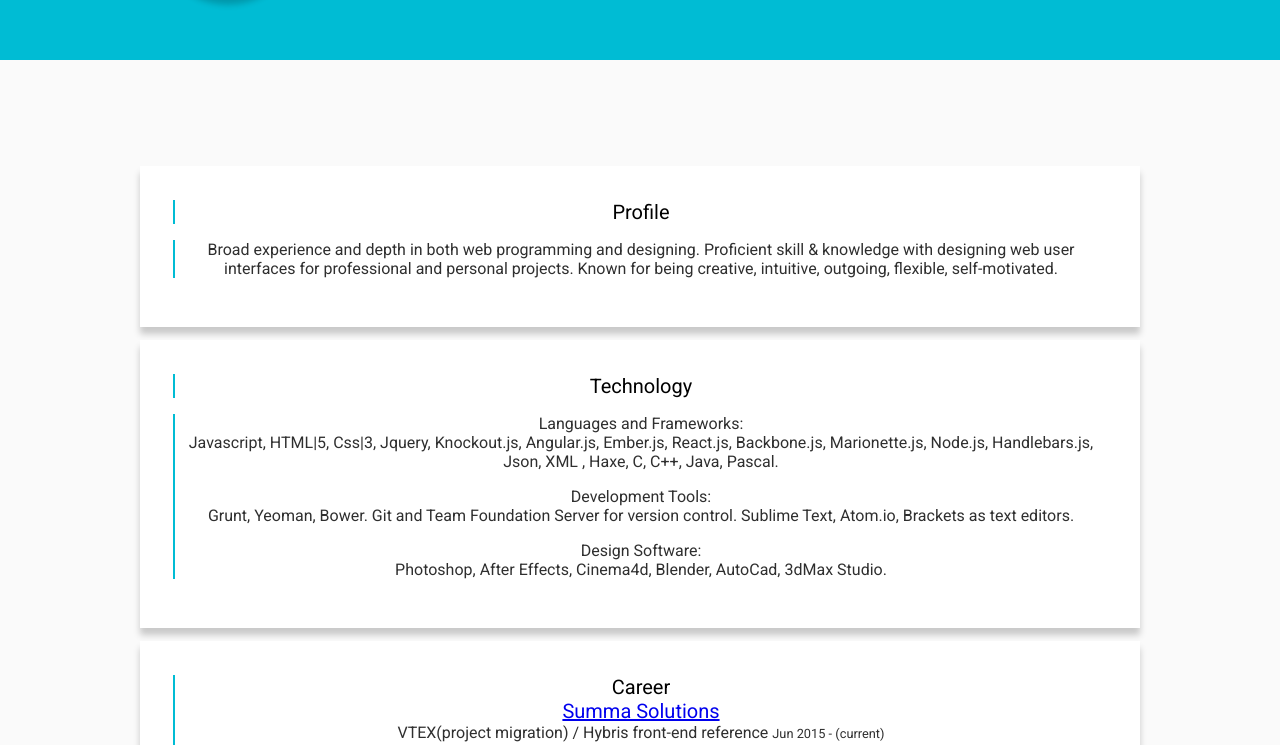
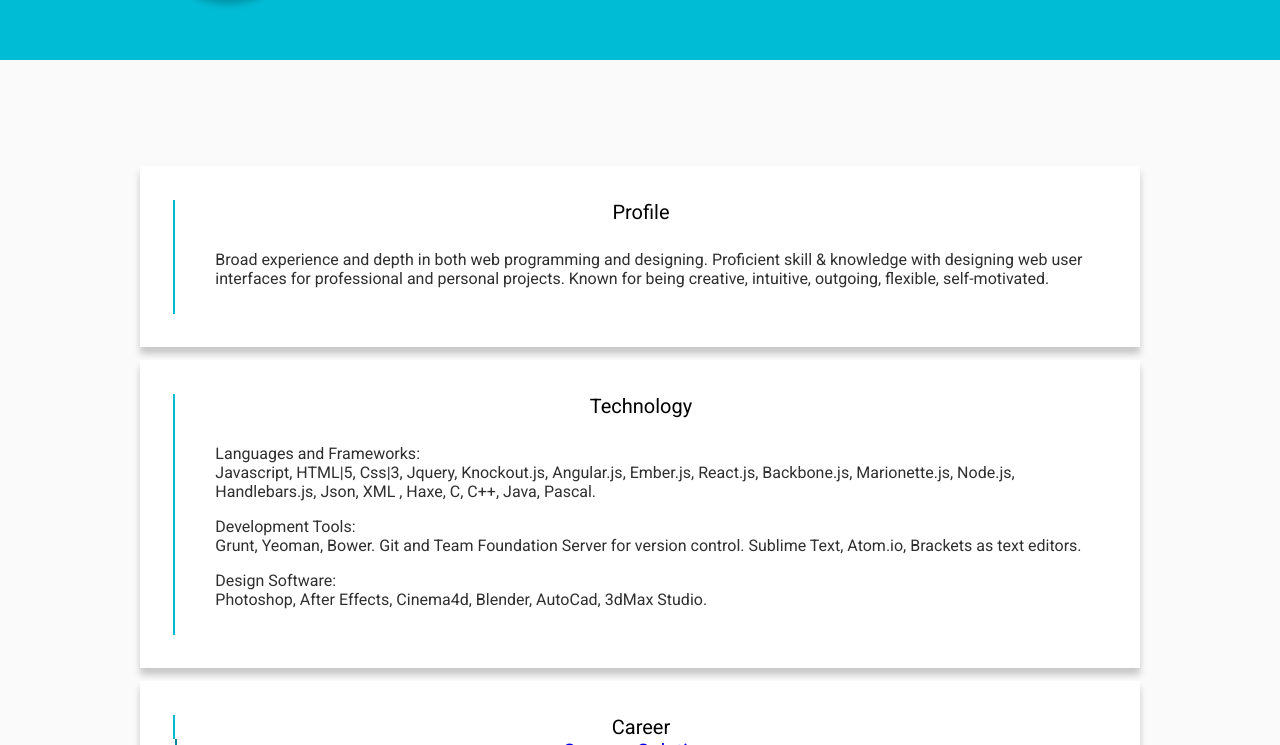
Before and after one commit to josead/josead.github.io, a website: page index.html in a window 1280 px wide. Shown: the part 207-952 px from the top of the page. Drawn offline with nearby package versions, Linux system fonts and the light colour scheme.

Commit message:
Updated with some css

```diff
--- a/css/main.css
+++ b/css/main.css
@@ -128,6 +128,13 @@ header h4 {
 .simple-content {
     color: #2F2F2F;
     border-left: 2px solid #00bcd4;
+    padding: 10px 0 10px 40px;
+    text-align: left;
+}
+
+.title.fancy-title {
+  border-left: 2px solid #008899;
+  margin-left: 2px;
 }
 
 @media screen and (max-width:1000px) {
```
